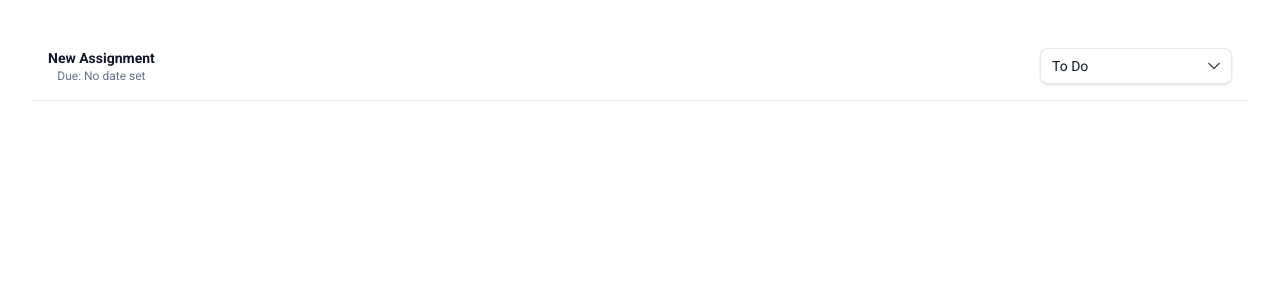
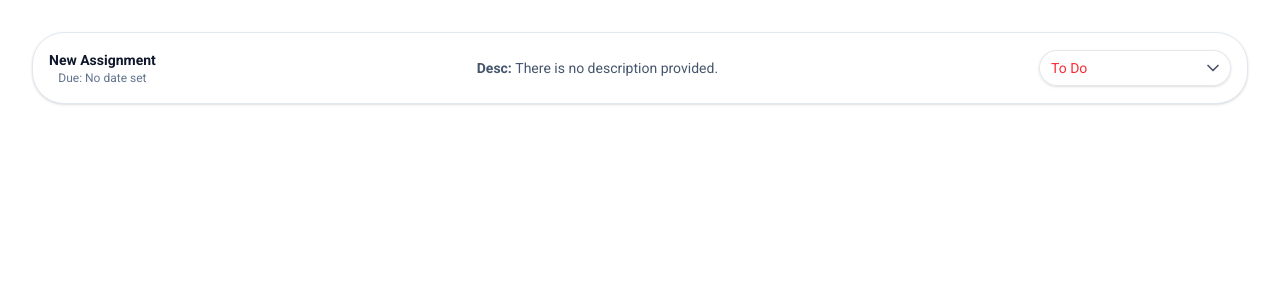
Before and after one commit to SimplifySchool/simplify-school, a React app in the folder frontend/: page / in a window 1280 px wide. Shown: the top 300 px of the page. Built offline with nearby package versions, Linux system fonts and the light colour scheme; the HTML template or start-up script is replaced by a standard one.

Commit message:
Enhance Dropdown and Assignment components with improved styling and description support

```diff
--- a/frontend/src/components/Dropdown.tsx
+++ b/frontend/src/components/Dropdown.tsx
@@ -3,7 +3,6 @@ import React, { useState } from 'react'
 interface Option {
     value: string
     label?: string
-    style?: React.CSSProperties
     className?: string
 }
 
@@ -22,7 +21,6 @@ function normalizeOptions(opts: (Option | string)[]): Option[] {
             : {
                   label: o.label ?? o.value,
                   value: o.value,
-                  style: o.style,
                   className: o.className,
               }
     )
@@ -42,6 +40,11 @@ export default function Dropdown({
     )
     const selectedValue = isControlled ? value ?? '' : internalValue
 
+    const currClassName = opts.find((opt) => {
+        const val = typeof opt === 'string' ? opt : opt.value
+        return val === selectedValue
+    })?.className
+
     function handleChange(e: React.ChangeEvent<HTMLSelectElement>) {
         const v = e.target.value
         if (!isControlled) setInternalValue(v)
@@ -54,7 +57,7 @@ export default function Dropdown({
                 aria-label={placeholder}
                 value={selectedValue ?? ''}
                 onChange={handleChange}
-                className="appearance-none w-48 px-3 py-2 rounded-lg bg-white text-gray-900 shadow-sm ring-1 ring-inset ring-gray-200 hover:shadow-md transition focus:outline-none focus:ring-2 focus:ring-primary-400"
+                className={`appearance-none w-48 px-3 py-2 rounded-4xl bg-white shadow-sm ring-1 ring-inset ring-gray-200 hover:shadow-md transition focus:outline-none focus:ring-2 focus:ring-primary-400 ${currClassName}`}
             >
                 <option value="" disabled hidden>
                     {placeholder}
@@ -63,7 +66,6 @@ export default function Dropdown({
                     <option
                         key={opt.value}
                         value={opt.value}
-                        style={opt.style}
                         className={opt.className}
                     >
                         {opt.label}
--- a/frontend/src/features/assignment-tracker/Assignment.tsx
+++ b/frontend/src/features/assignment-tracker/Assignment.tsx
@@ -5,17 +5,19 @@ type AssignmentStatus = 'To Do' | 'Doing' | 'Done'
 
 interface AssignmentProps {
     initialName?: string
+    desc?: string
     dueDate?: string
 }
 
 function Assignment({
     initialName = 'New Assignment',
+    desc = 'There is no description provided.',
     dueDate = 'No date set',
 }: AssignmentProps) {
     const [status, setStatus] = useState<AssignmentStatus>('To Do')
 
     return (
-        <div className="flex items-center justify-between p-4 bg-white border-b border-slate-200 hover:bg-slate-50 transition-colors">
+        <div className="flex items-center justify-between p-4 h-18 bg-white border rounded-4xl border-slate-200 hover:shadow-md transition-colors shadow-sm">
             <div className="flex flex-col">
                 <span className="text-sm font-semibold text-slate-900">
                     {initialName}
@@ -23,9 +25,18 @@ function Assignment({
                 <span className="text-xs text-slate-500">Due: {dueDate}</span>
             </div>
 
+            <div className="text-sm text-slate-600">
+                <b>Desc: </b>
+                {desc}
+            </div>
+
             <div className="flex items-center gap-3">
                 <Dropdown
-                    options={['To Do', 'Doing', 'Done']}
+                    options={[
+                        { value: 'To Do', className: 'text-red-500' },
+                        { value: 'Doing', className: 'text-yellow-500' },
+                        { value: 'Done', className: 'text-green-500' },
+                    ]}
                     value={status}
                     onChange={(val) => setStatus(val as AssignmentStatus)}
                 />
```
